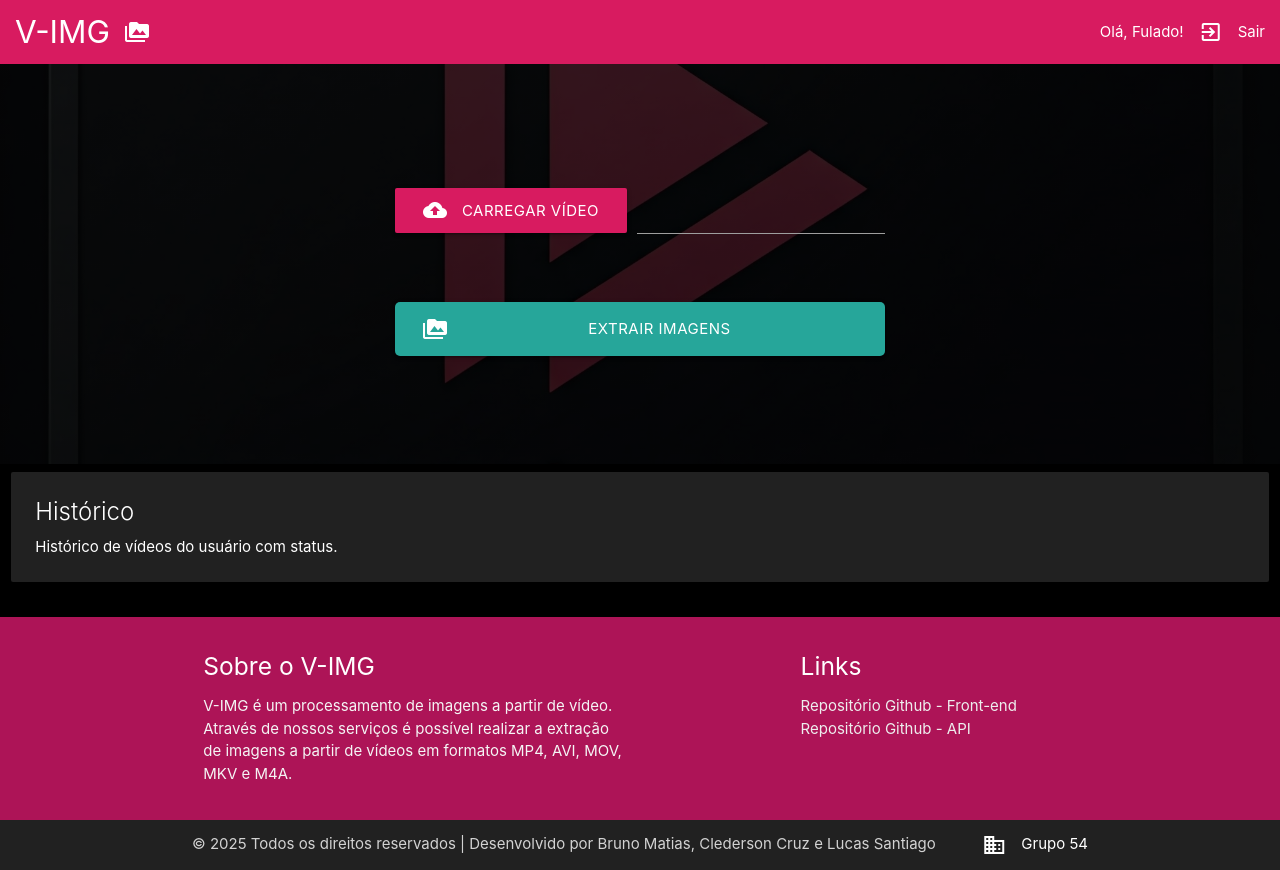
After one commit to 6SOATGP54/hackathon-web, a Flask app: template templates/upload.html in a window 1280 px wide. The commit adds this page. Run offline with Flask 3, Linux system fonts and the light colour scheme; the template is opened without the code that fills it, so the values that code supplies are empty.

Commit message:
added custom base template

```diff
--- a/app.py
+++ b/app.py
@@ -5,4 +5,4 @@ app = Flask(__name__)
 
 @app.route("/")
 def home():
-    return render_template('base.html')
+    return render_template('upload.html')
--- a/templates/base.html
+++ b/templates/base.html
@@ -13,58 +13,23 @@
 
     <!-- Compiled and minified JavaScript -->
     <script src="https://cdnjs.cloudflare.com/ajax/libs/materialize/1.0.0/js/materialize.min.js"></script>
+
+    <meta name="viewport" content="width=device-width, initial-scale=1.0" />
+    <meta charset="UTF-8">
+    <title>{% block title %}V-IMG{% endblock %}</title>
+    {% block extra_head %}{% endblock %}
 </head>
 
 <body class="black darken-4 white-text">
-    <nav>
-        <div class="nav-wrapper pink darken-1">
-            <a href="#" class="brand-logo"><i class="material-icons right large">perm_media</i> V-IMG</a>
-            <a href="#" data-target="mobile-nav" class="sidenav-trigger"><i class="material-icons">menu</i></a>
-            <ul id="nav-mobile" class="right hide-on-med-and-down">
-                <li>Olá, Fulado!</li>
-                <li><a href="#!"><i class="material-icons left">exit_to_app</i>Sair</a></li>
-            </ul>
-        </div>
-    </nav>
-
-    <ul class="sidenav grey darken-4 white-text" id="mobile-nav">
-        <li class="white-text"><a href="#!" class="white-text"><i
-                    class="material-icons left white-text">exit_to_app</i>Sair</a>
-        </li>
-    </ul>
-
+    {% block nav %}{% endblock %}
     <main>
         <div class="bg-body-pc">
             <div class="bg-body-pc-img"
                 style="background-image: linear-gradient(rgba(0, 0, 0, 0.8), rgba(0,0,0,0.8)), url('{{ url_for('static', filename='imgs/bg-body.jpeg')}}');">
-                <form action="#" class="form-upload">
-                    <div class="file-field input-field">
-                        <div class="waves-effect waves-light btn-large pink darken-1">
-                            <span><i class="material-icons left">cloud_upload</i>Carregar Vídeo</span>
-                            <input type="file" accept=".mp4, .avi, .mov, .mkv, .m4a">
-                        </div>
-                        <div class="file-path-wrapper">
-                            <input class="file-path validate white-text" type="text">
-                        </div>
-                    </div>
-                    <br>
-                    <br>
-                    <a class="waves-effect waves-light btn-large btn-extract"><i
-                            class="material-icons left">perm_media</i>Extrair
-                        Imagens</a>
-                </form>
+                {% block custom_main %}{% endblock %}
             </div>
         </div>
-        <div class="row">
-            <div class="col s12 m12">
-                <div class="card grey darken-4">
-                    <div class="card-content white-text">
-                        <span class="card-title">Histórico</span>
-                        <p>Histórico de vídeos do usuário com status.</p>
-                    </div>
-                </div>
-            </div>
-        </div>
+        {% block main %}{% endblock %}
     </main>
     <footer class="page-footer pink darken-3">
         <div class="container">
@@ -90,7 +55,8 @@
         </div>
         <div class="footer-copyright grey darken-4">
             <div class="container">
-                &copy; 2025 Todos os direitos reservados | Desenvolvido por Bruno Matias, Clederson Cruz e Lucas
+                &copy; 2025 Todos os direitos reservados | Desenvolvido por Bruno Matias, Clederson
+                Cruz e Lucas
                 Santiago
                 <a class="white-text text-lighten-4 right" href="https://github.com/6SOATGP54"><i
                         class="material-icons left">business</i>Grupo 54</a>
@@ -103,6 +69,7 @@
             M.Sidenav.init(sidenav);
         });
     </script>
+    {% block extra_body %}{% endblock %}
 </body>
 
 </html>
--- /dev/null
+++ b/templates/upload.html
@@ -0,0 +1,53 @@
+{% extends 'base.html' %}
+
+{% block title %}V-IMG - Home {% endblock %}
+
+{% block nav %}
+<nav>
+    <div class="nav-wrapper pink darken-1">
+        <a href="#" class="brand-logo"><i class="material-icons right large">perm_media</i> V-IMG</a>
+        <a href="#" data-target="mobile-nav" class="sidenav-trigger"><i class="material-icons">menu</i></a>
+        <ul id="nav-mobile" class="right hide-on-med-and-down">
+            <li>Olá, Fulado!</li>
+            <li><a href="#!"><i class="material-icons left">exit_to_app</i>Sair</a></li>
+        </ul>
+    </div>
+</nav>
+
+<ul class="sidenav grey darken-4 white-text" id="mobile-nav">
+    <li class="white-text"><a href="#!" class="white-text"><i
+                class="material-icons left white-text">exit_to_app</i>Sair</a>
+    </li>
+</ul>
+{% endblock %}
+
+{% block custom_main %}
+<form action="#" class="form-upload">
+    <div class="file-field input-field">
+        <div class="waves-effect waves-light btn-large pink darken-1">
+            <span><i class="material-icons left">cloud_upload</i>Carregar Vídeo</span>
+            <input type="file" accept=".mp4, .avi, .mov, .mkv, .m4a">
+        </div>
+        <div class="file-path-wrapper">
+            <input class="file-path validate white-text" type="text">
+        </div>
+    </div>
+    <br>
+    <br>
+    <a class="waves-effect waves-light btn-large btn-extract"><i class="material-icons left">perm_media</i>Extrair
+        Imagens</a>
+</form>
+{% endblock %}
+
+{% block main %}
+<div class="row">
+    <div class="col s12 m12">
+        <div class="card grey darken-4">
+            <div class="card-content white-text">
+                <span class="card-title">Histórico</span>
+                <p>Histórico de vídeos do usuário com status.</p>
+            </div>
+        </div>
+    </div>
+</div>
+{% endblock %}
```
